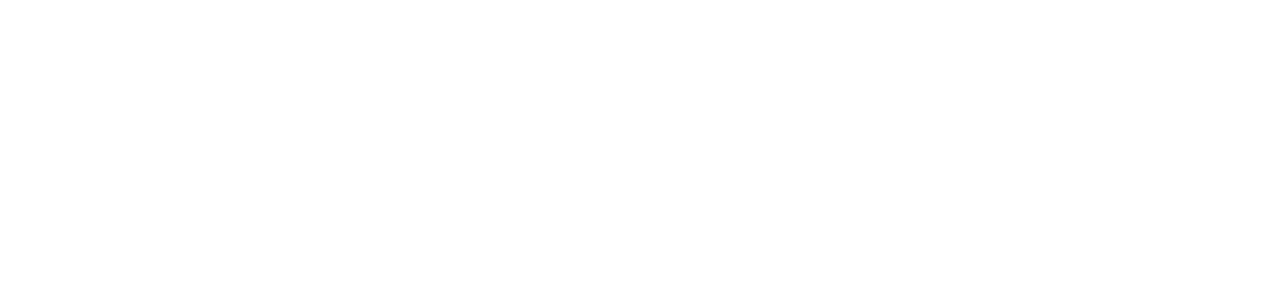
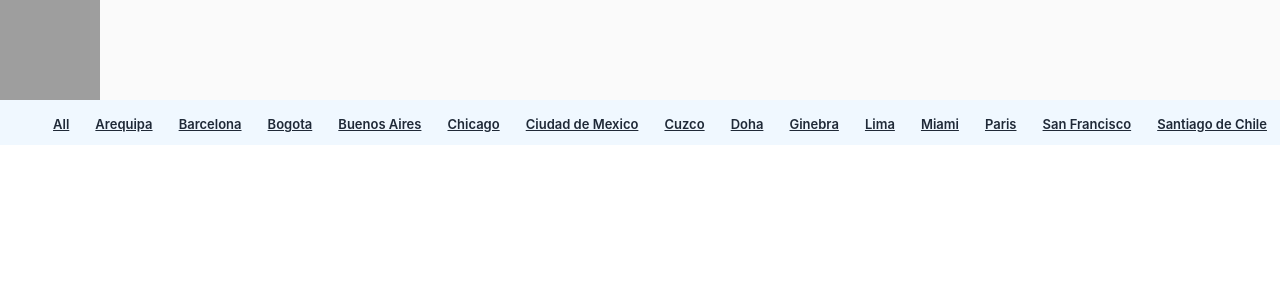
Before and after one commit to milone1/acurio-dash, a React (Create React App) app: page /countries in a window 1280 px wide. Before the commit this address had no page. Shown: the top 300 px of the page. Built offline with nearby package versions, Linux system fonts and the light colour scheme; grey boxes are pictures that could not be loaded.

Commit message:
Layout contries

```diff
--- a/src/App.css
+++ b/src/App.css
@@ -1,38 +1,52 @@
-.App {
-  text-align: center;
+.nav-ecommerce {
+  background-color: #fafafa;
+  display: flex;
 }
 
-.App-logo {
-  height: 40vmin;
-  pointer-events: none;
+.ul-ecommerce {
+  display: flex;
+  justify-content: space-evenly;
+  align-items: center;
 }
 
-@media (prefers-reduced-motion: no-preference) {
-  .App-logo {
-    animation: App-logo-spin infinite 20s linear;
-  }
+.li-basket a {
+  color: #1f2937;
+  display: flex;
+  align-items: center;
 }
 
-.App-header {
-  background-color: #282c34;
-  min-height: 100vh;
+.ul-tags {
   display: flex;
-  flex-direction: column;
+  justify-content: space-around;
+  align-items: center;
+  height: 45px;
+  margin: 0;
+}
+
+.ul-tags > li a {
+  color: #1f2937;
+  font-size: 13px;
+  font-weight: 600;
+}
+
+.fresh {
+  background-color: #eb5757;
+  color: #fff;
+  padding: 3px;
+}
+
+li {
+  list-style: none;
+}
+
+.badge-basket {
+  margin-top: 5px;
+  padding-top: 5px;
+  display: flex;
   align-items: center;
   justify-content: center;
-  font-size: calc(10px + 2vmin);
-  color: white;
 }
 
-.App-link {
-  color: #61dafb;
+.container-tags {
+  background-color: aliceblue;
 }
-
-@keyframes App-logo-spin {
-  from {
-    transform: rotate(0deg);
-  }
-  to {
-    transform: rotate(360deg);
-  }
-}
--- /dev/null
+++ b/src/Layouts/Countries.js
@@ -0,0 +1,66 @@
+import React from "react";
+
+import { Link, Outlet } from "react-router-dom";
+
+const Countries = () => {
+
+  return (
+    <div>
+      <nav className="nav-ecommerce">
+        <img src="https://upload.wikimedia.org/wikipedia/commons/a/ab/Logo_TV_2015.png" alt="/" height={100} width={100}/>
+      </nav>
+      <div className="container-tags">
+        <ul className="ul-tags">
+          <li>
+            <a href="/">All</a>
+          </li>
+          <li>
+            <Link to='/ecommerce/arequipa'>Arequipa</Link>
+          </li>
+          <li>
+            <Link to='/ecommerce/barcelona'>Barcelona</Link>
+          </li>
+          <li>
+            <a href="/">Bogota</a>
+          </li>
+          <li>
+            <a href="/">Buenos Aires</a>
+          </li>
+          <li>
+            <a href="/">Chicago</a>
+          </li>
+          <li>
+            <a href="/">Ciudad de Mexico</a>
+          </li>
+          <li>
+            <a href="/">Cuzco</a>
+          </li>
+          <li>
+            <a href="/">Doha</a>
+          </li>
+          <li>
+            <a href="/">Ginebra</a>
+          </li>
+          <li>
+            <a href="/">Lima</a>
+          </li>
+          <li>
+            <a href="/">Miami</a>
+          </li>
+          <li>
+            <a href="/">Paris</a>
+          </li>
+          <li>
+            <a href="/">San Francisco</a>
+          </li>
+          <li>
+            <a href="/">Santiago de Chile</a>
+          </li>
+        </ul>
+      </div>
+      <Outlet />
+    </div>
+  );
+};
+
+export default Countries;
--- a/src/router/index.js
+++ b/src/router/index.js
@@ -1,12 +1,21 @@
 import React from "react";
+//* import react router dom
 import { BrowserRouter, Routes, Route } from "react-router-dom";
+
+//* import Login
 import Login from "../pages/Login";
+
+//* import Countries
+import Countries from "../Layouts/Countries";
 
 const Router = () => {
   return (
     <BrowserRouter>
       <Routes>
         <Route path="/" element={<Login />} />
+        <Route path="/countries" element={<Countries />}>
+
+        </Route>
       </Routes>
     </BrowserRouter>
   );
```
